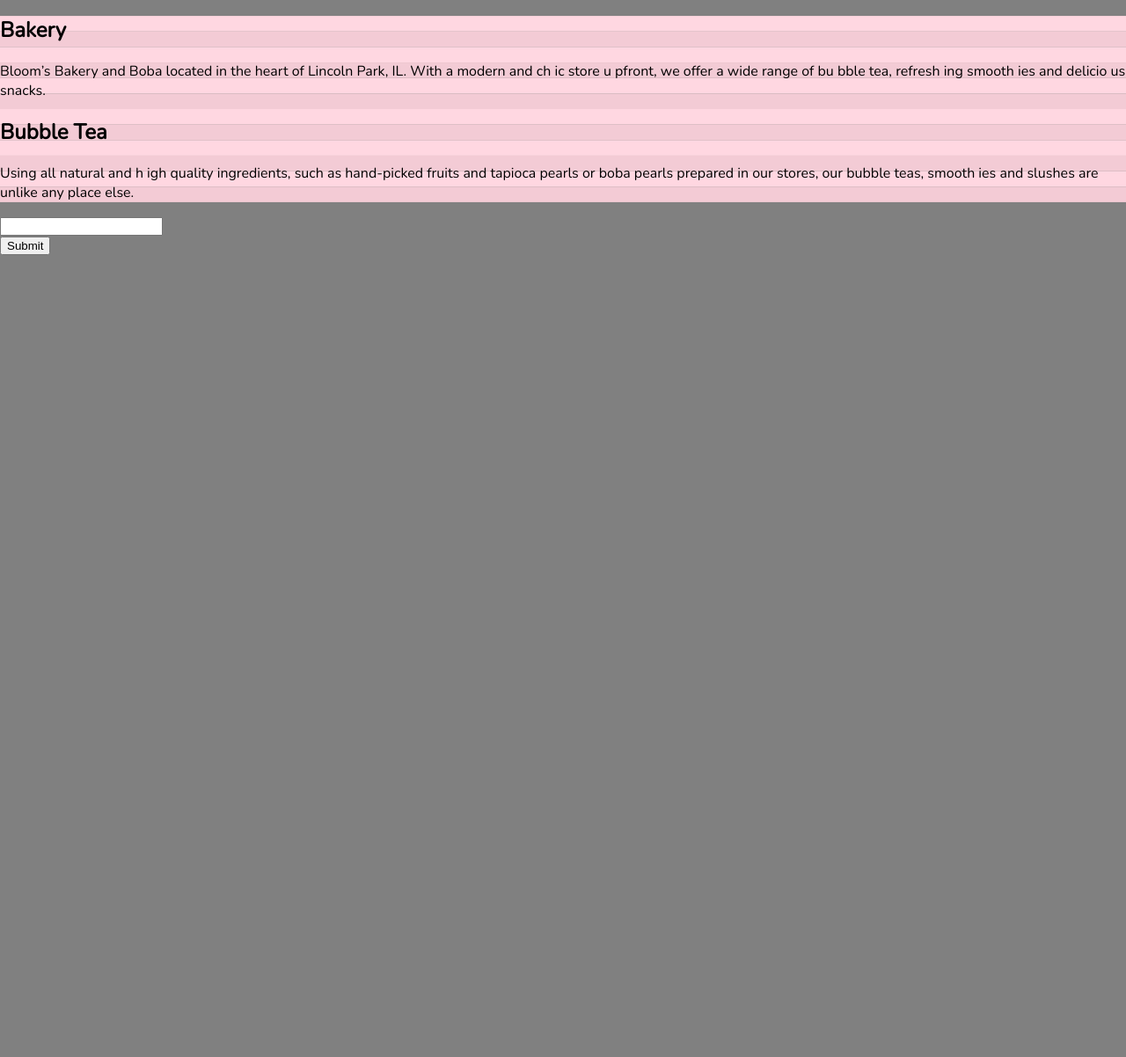
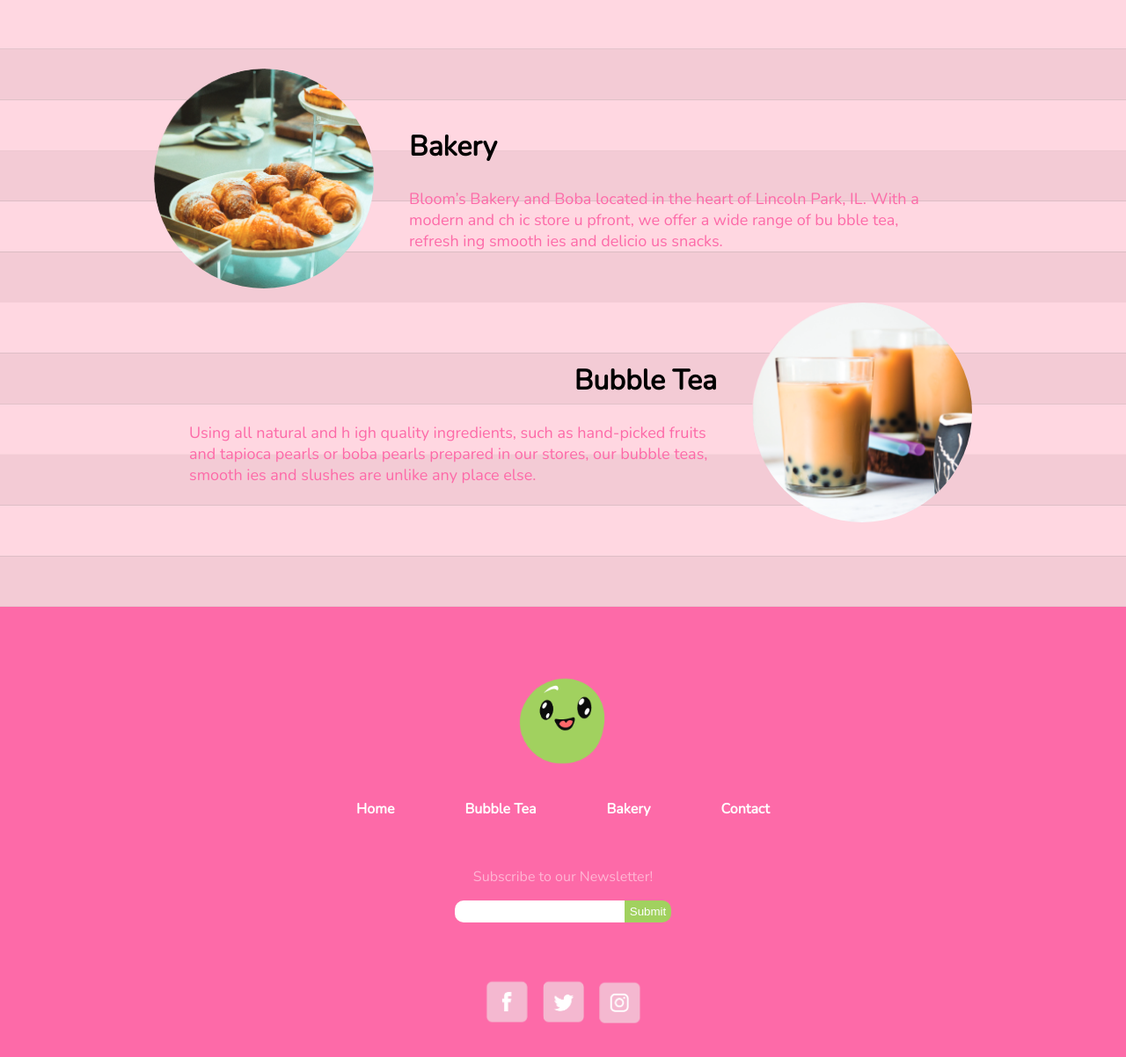
Before and after one commit to tbrew1023/blooms-bakery, a plain HTML site: page index.html in a window 1280 px wide. Shown: the part 722-1924 px from the top of the page at 88% size. Before the commit the page ends 1012 px from the top, so only its background shows below. Drawn offline with nearby package versions, Linux system fonts and the light colour scheme.

Commit message:
finished home page

```diff
--- a/index.html
+++ b/index.html
@@ -24,7 +24,7 @@
         </div>
         <div class="main-section">
             <div class="info-section bakery-info">
-                <div class="info-image"></div>
+                <div class="info-image bakery-image"></div>
                 <div class="info-text">
                     <h2>Bakery</h2>
                     <p>Bloom’s Bakery and Boba located in the heart of Lincoln Park, IL. With
@@ -33,25 +33,31 @@
                 </div>
             </div>
             <div class="info-section bubble-info">
-                <div class="info-image"></div>
                 <div class="info-text">
-                    <h2>Bubble Tea</h2>
+                    <h2 style="text-align: right">Bubble Tea</h2>
                     <p>Using all natural and h igh quality ingredients, such as hand-picked
                         fruits and tapioca pearls or boba pearls prepared in our stores, our
                         bubble teas, smooth ies and slushes are unlike any place else.</p>
                 </div>
+                <div class="info-image tea-image"></div>
             </div>
         </div>
         <div class="footer">
             <div class="logo-footer"></div>
-            <div class="footer-nav"></div>
+            <div class="footer-nav">
+                <ul>
+                    <li><a href="index.html">Home</a></li>
+                    <li><a href="bubble-tea.html">Bubble Tea</a></li>
+                    <li><a href="bakery.html">Bakery</a></li>
+                    <li><a href="contact.html">Contact</a></li>
+                </ul>
+            </div>
+            <p style="opacity: 0.5">Subscribe to our Newsletter!</p>
             <div class="news-letter">
-                <input type="text"></div>
-                <button type="submit">Submit</button>
+                <input type="text"></input>
+                <input type="submit"></input>
             </div>
-            <div class="footer-social">
-                <div class="social-image"></div>
-            </div>
+            <div class="footer-social"></div>
         </div>
 
         <script src="scripts.js"></script>
--- a/styles.css
+++ b/styles.css
@@ -60,4 +60,115 @@
     background-image: url("res/backdrop.svg");
     background-position: center;
     background-size: contain;
+    padding: 80px;
 }
+
+.info-section {
+    display: flex;
+    margin:auto;
+    width: max-content;
+}
+
+.info-text {
+    width: 600px;
+    padding: 40px;
+}
+
+.info-image {
+    background: black;
+    width: 250px;
+    height: 250px;
+    border-radius: 100%;
+    background-position: center;
+    background-repeat: no-repeat;
+    background-size: cover;
+}
+
+.bakery-image {
+    background-image: url("res/bakery1.png");
+}
+
+.tea-image {
+    background-image: url("res/tea.png");
+}
+
+p {
+    color: #fd6aa8;
+    font-size: 18px;
+}
+
+h2 {
+    font-size: 32px;
+}
+
+.footer {
+    background-color: #fd6aa8;
+    color: white;
+    padding: 80px;
+}
+
+.footer-social {
+    margin: auto;
+}
+
+.footer a {
+    color: white;
+}
+
+.footer p {
+    color: white;
+    font-size: 16px;
+    text-align: center;
+}
+
+.news-letter {
+    display: flex;
+    align-items: center;
+    justify-content: center;
+    margin: 0px 0px 60px 0px;
+}
+
+input[type="text"] {
+    background: rgba(white, 0.5) !important;
+    border-radius: 10px 0px 0px 10px;
+    border: none;
+    padding: 5px 10px 5px 10px;
+}
+
+input[type="submit"] {
+    border-radius: 0px 10px 10px 0px;
+    border: none;
+    height: 25px;
+    color: white;
+    background: #a1d15f;
+    margin-left: -4px;
+    cursor: pointer;
+}
+
+input[type="submit"]:hover {
+    filter: brightness(0.5);
+}
+
+.logo-footer {
+    background-image: url('res/green-boi.png');
+    background-position: center;
+    background-repeat: no-repeat;
+    background-size: cover;
+    width: 100px;
+    height: 100px;
+    margin: auto;
+}
+
+.footer ul {
+    width: max-content;
+    margin: auto;
+}
+
+.footer-social {
+    margin: auto;
+    background-image: url("res/social.png");
+    height: 60px;
+    background-size: contain;
+    background-position: center;
+    background-repeat: no-repeat;
+}
```
Also changed, not shown: res/social.png (added).
